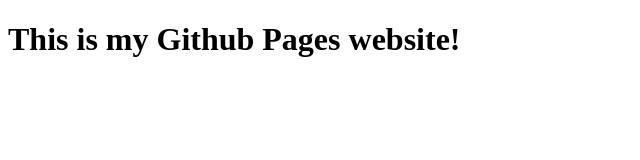
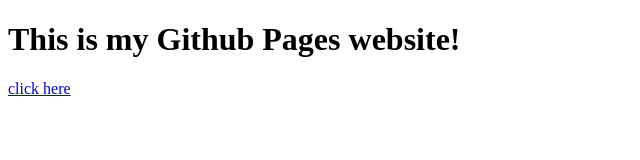
Before and after one commit to doc-simi/doc-simi.github.io, a plain HTML site: page index.html in a window 1280 px wide. Shown: the full height of the page, 0-640 px from the left. Drawn offline with Linux system fonts and the light colour scheme.

```diff
--- a/index.html
+++ b/index.html
@@ -7,5 +7,6 @@
     </head>
     <body>
         <h1>This is my Github Pages website!</h1>
+        <a href="index2.html">click here</a>
     </body>
 </html>
```
